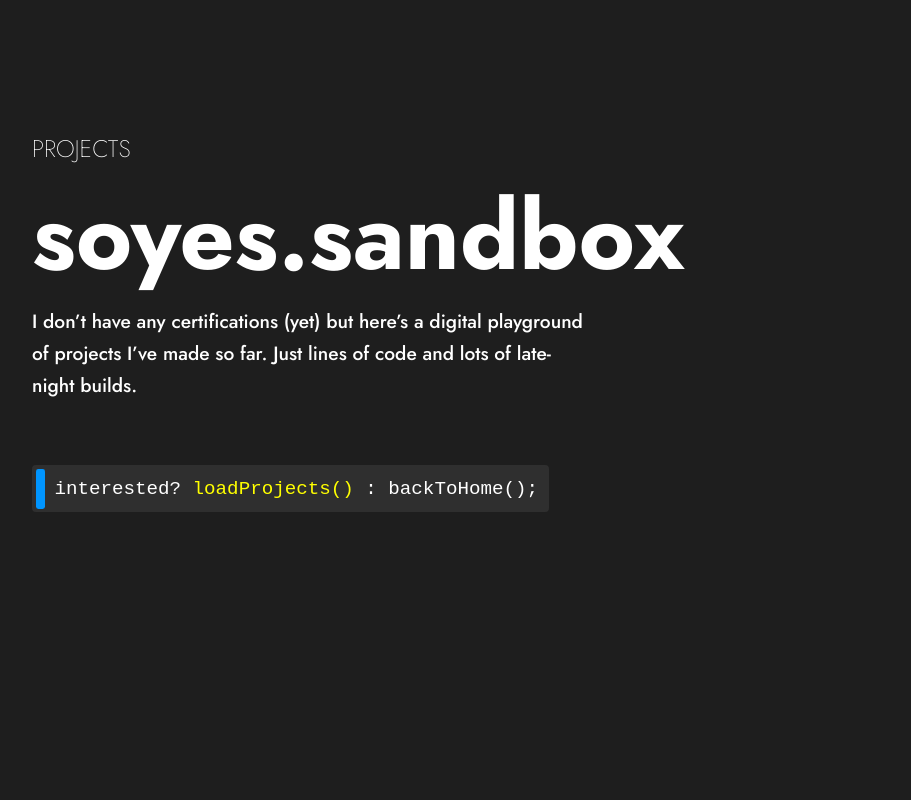
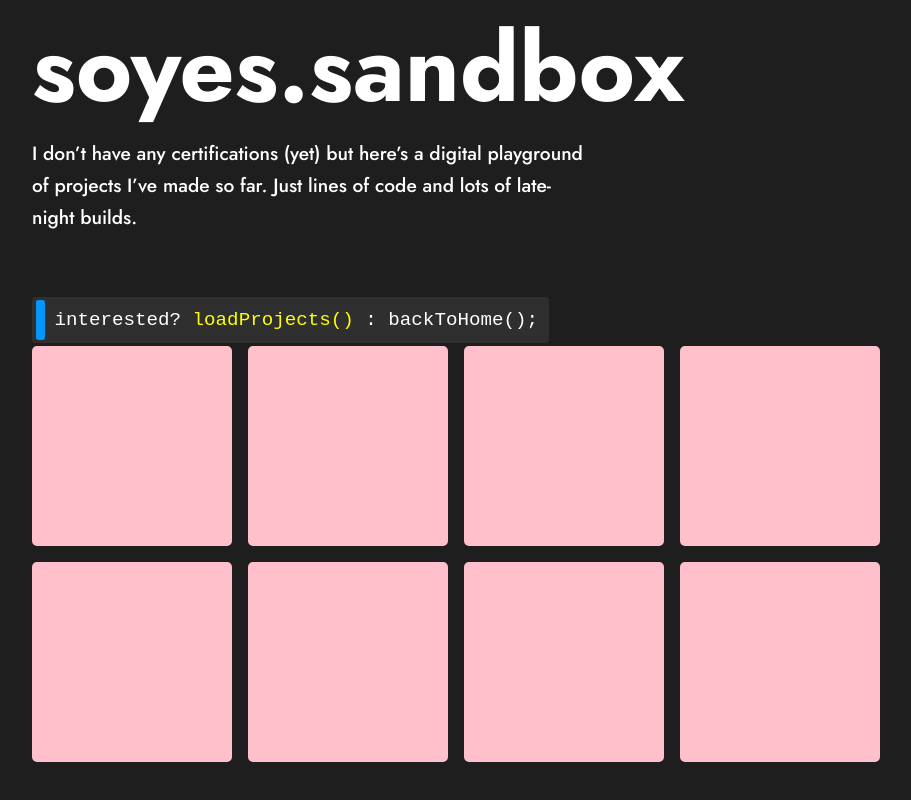
Before and after one commit to soyedotcom/soye.com, a React (Vite) app: page / in a window 1280 px wide. Shown: the part 1717-2517 px from the top of the page, without its empty margins (96-1007 px from the left). Before the commit the page ends 2480 px from the top, so only its background shows below. Built offline with nearby package versions, Linux system fonts and the light colour scheme.

Commit message:
Create ProjectBentoBox.css and fill with mock content

```diff
--- a/src/components/ProjectBentoBox.jsx
+++ b/src/components/ProjectBentoBox.jsx
@@ -1,6 +1,12 @@
+import "./styles/ProjectBentoBox.css";
+
 const ProjectBentoBox = () => {
   return (
-    <main className="project.container">
+    <main className="project-container">
+      <section className="box"></section>
+      <section className="box"></section>
+      <section className="box"></section>
+      <section className="box"></section>
       <section className="box"></section>
       <section className="box"></section>
       <section className="box"></section>
--- /dev/null
+++ b/src/components/styles/ProjectBentoBox.css
@@ -0,0 +1,11 @@
+.project-container {
+  display: grid;
+  grid-template-columns: 200px 200px 200px 200px;
+  grid-template-rows: 200px 200px;
+  gap: 1rem;
+}
+
+.box {
+  background-color: pink;
+  border-radius: 5px;
+}
```
